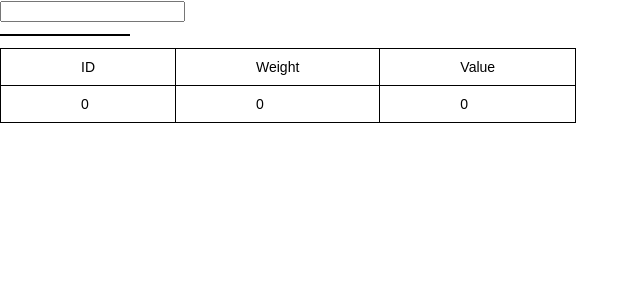
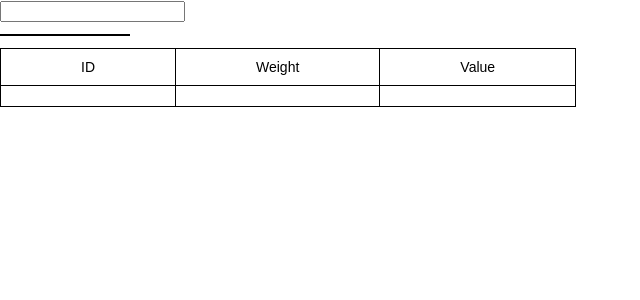
Before and after one commit to dw8787878/Auto-Complete, a React (Create React App) app: page / in a window 1280 px wide. Shown: the top 300 px of the page, without its empty margins (0-640 px from the left). Built offline with nearby package versions, Linux system fonts and the light colour scheme.

Commit message:
Fixed - default zero values appearing in table.  SearchContainer.tsx defined default states to undefined

```diff
--- a/src/components/Search/Input/Dropdown/Dropdown.tsx
+++ b/src/components/Search/Input/Dropdown/Dropdown.tsx
@@ -2,14 +2,12 @@ import React from 'react';
 import Option from './Option/Option';
 
 interface DropdownProps {
-    onOptionChange: Function;
+    onOptionChange: (val: string)=>void;
     suggestions: string[];
 }
 
 const Dropdown = (props: DropdownProps) => {
-    console.log('this is props.suggestions:', props.suggestions)
     return (
-
             <ul className="dropdown">
                 {
                     props.suggestions && props.suggestions.map(function (word: any, index: number) {
@@ -29,3 +27,4 @@ const Dropdown = (props: DropdownProps) => {
 export default Dropdown;
 
 //2nd nice have, using up down arrow be able to select item.  And press enter to select.
+// Look into react conditional rendering to display component.
--- a/src/components/Search/Input/Dropdown/Option/Option.tsx
+++ b/src/components/Search/Input/Dropdown/Option/Option.tsx
@@ -12,19 +12,24 @@ interface OptionProps {
 
 const Option = (props: OptionProps) => {
 
-  let handleOnMouseOver = (event: any) => {
+  const handleOnMouseOver = (event: any) => {
     event.target.style.color = "orange";
   }
 
-  let handleOnMouseOut = (event: any) => {
+  const handleOnMouseOut = (event: any) => {
     event.target.style.color = "black";
+  }
+
+  const handleOptionChange = (event: any) =>{
+    const val = event.target.getAttribute('value');
+    return props.onOptionChange(val);
   }
 
   return (
     <li
       key={props.key}
       value={JSON.stringify(props.word)}
-      onClick={props.onOptionChange}
+      onClick={handleOptionChange}
       onMouseOver={handleOnMouseOver}
       onMouseOut={handleOnMouseOut}
     >
@@ -34,3 +39,6 @@ const Option = (props: OptionProps) => {
 }
 
 export default Option;
+
+//change all the any's
+// don't use handleMouse Over/Out ; look into CSS hover.
--- a/src/components/Search/Input/Input.tsx
+++ b/src/components/Search/Input/Input.tsx
@@ -11,10 +11,13 @@ interface InputState {
     suggestions: string[];
 }
 
+//set up suggestions to have the different types for id, weight, and name.
+//We can then do the JSON.parse here, and not in the Search container.
+
 //URL for API to GET suggestions
-const strKozickiApiHost = 'http://michaelkozicki.com/auto.php?q=';
+const KozickiApiHost = 'http://michaelkozicki.com/auto.php?q=';
 //CORS API
-const strCorsApiHost = 'https://cors-anywhere.herokuapp.com';
+const CorsApiHost = 'https://cors-anywhere.herokuapp.com';
 
 class Input extends React.Component<InputProps, InputState> {
     constructor(props: InputProps) {
@@ -35,7 +38,7 @@ class Input extends React.Component<InputProps, InputState> {
             })
             if (strInputKeys.length >= 3) {
                 let self = this;
-                axios.get(`${strCorsApiHost}/${strKozickiApiHost}${self.state.inputKeys}`)
+                axios.get(`${CorsApiHost}/${KozickiApiHost}${self.state.inputKeys}`)
                     .then(function (response) {
                         self.setState({
                             suggestions: response.data.data
@@ -43,7 +46,7 @@ class Input extends React.Component<InputProps, InputState> {
                     })
                     .catch(function (error) {
                         if (error.code === 'ECONNABORTED') {
-                            throw `A timeout happend on url ${strKozickiApiHost}`
+                            throw `A timeout happend on url ${KozickiApiHost}`
                         } else {
                             throw `Axios Error: ${error.response}`;
                         }
--- a/src/components/Table/Table.tsx
+++ b/src/components/Table/Table.tsx
@@ -1,20 +1,19 @@
 import React from 'react';
 import './Table.css';
 
-interface Result {
-    id: number;
-    weight: number;
-    name: string;
-    value: number;
+export interface Result {
+    id?: number | undefined;
+    weight?: number;
+    name?: string;
+    value?: number;
 }
 
 interface TableProps {
-    result: Result;
+    result?: Result;
 }
 
-const Table = (props: TableProps) => {
-
-    const result = props.result;
+export const Table = (props: TableProps) => {
+    const Result = props.result;
     return (
         <table className="tg">
             <tbody>
@@ -23,16 +22,18 @@ const Table = (props: TableProps) => {
                     <th className='tg-0pky'>Weight</th>
                     <th className='tg-0pky'>Value</th>
                 </tr>
-                <tr>
-                    <td className='tg-0pk'>{result.id}</td>
-                    <td className='tg-0pk'>{result.weight}</td>
-                    <td className='tg-0pk'>{result.value}</td>
-                </tr>
+                {Result &&
+                    <tr>
+                        <td className='tg-0pk'>{Result.id}</td>
+                        <td className='tg-0pk'>{Result.weight}</td>
+                        <td className='tg-0pk'>{Result.value}</td>
+                    </tr>
+                }
             </tbody>
         </table >
     )
 }
 
-export default Table
-
 //define result.id weight and value interface
+//look into conditional rendering - only render if result.* has value.
+//if no result, only render header.
--- a/src/container/SearchContainer.tsx
+++ b/src/container/SearchContainer.tsx
@@ -2,14 +2,7 @@ import React, { Attributes } from 'react';
 import { render } from 'react-dom';
 import './Search.css';
 import Input from '../components/Search/Input/Input';
-import Table from '../components/Table/Table';
-
-interface Result {
-  id: number;
-  weight: number;
-  name: string;
-  value: number;
-}
+import { Result, Table } from '../components/Table/Table';
 
 interface SearchContainerState {
   result: Result;
@@ -20,29 +13,33 @@ class SearchContainer extends React.Component<{}, SearchContainerState>{
     super(props);
     this.state = {
       result: {
-        id: 0,
-        weight: 0,
-        name: '',
-        value: 0
+        id: undefined,
+        weight: undefined,
+        name: undefined,
+        value: undefined
       }
     };
     this.onOptionChange = this.onOptionChange.bind(this);
   }
 
-  onOptionChange(event: any) {
+  onOptionChange(val: string) {
     this.setState({
-      result: JSON.parse(event.target.getAttribute('value'))
+      result: JSON.parse(val)
     })
   }
 
   render() {
+    const Result = this.state.result;
     return (
       <div>
         <Input onOptionChange={this.onOptionChange} />
-        <Table result={this.state.result} />
+        <Table result={Result} />
       </div>
     );
   }
 }
 
 export default SearchContainer;
+
+// change val name
+// get rid of all the any;s
```
